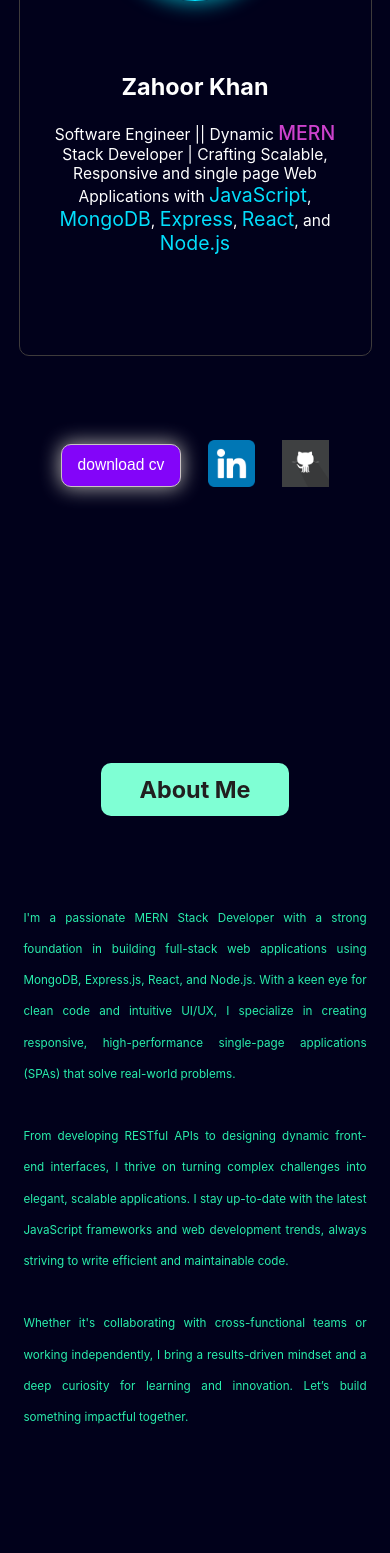
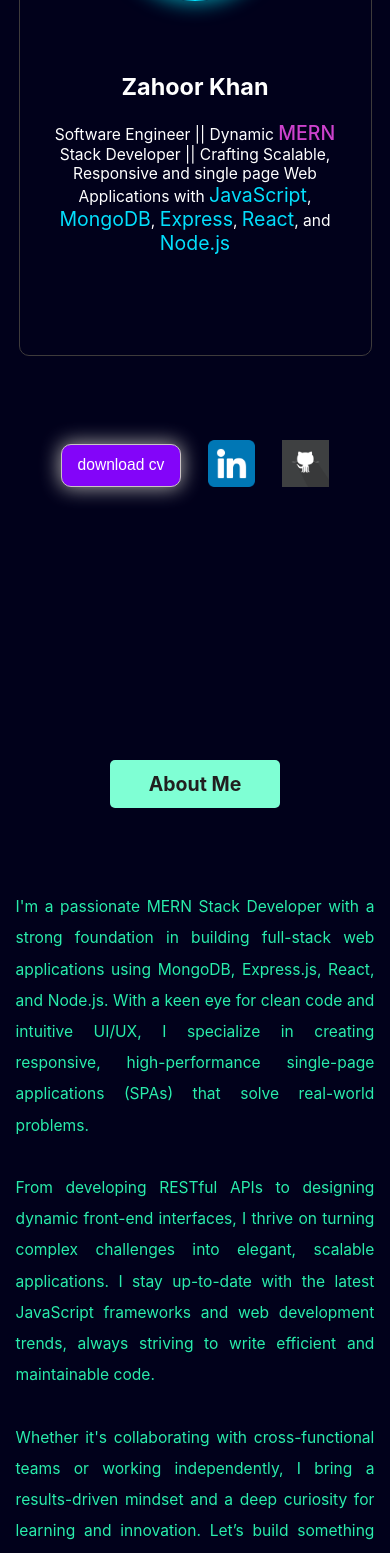
Before and after one commit to zahoor-khan178/personal-portfolio-website, a React (Create React App) app in the folder fornt-end/: page / in a window 390 px wide. Shown: the part 360-1913 px from the top of the page. Built offline with nearby package versions, Linux system fonts and the light colour scheme.

Commit message:
chang ing about and nav css

```diff
--- a/fornt-end/src/Css/about.css
+++ b/fornt-end/src/Css/about.css
@@ -89,7 +89,7 @@ padding-bottom: 2vh;
 
         color: rgb(33, 31, 31);
        padding: 2vw 10vw;
-       border-radius: 10px;
+       border-radius: 5px;
 
     }
 
@@ -217,13 +217,13 @@ font-size: 4vw;
     #about-heading{
 
         /* border: 2px solid green; */
-        font-size: 6vw;
+        font-size: 5vw;
         background-color: darkorchid;
         background-color: aquamarine;;
 
         color: rgb(33, 31, 31);
        padding: 3vw 10vw;
-       border-radius: 10px;
+       border-radius: 5px;
 
     }
 
@@ -231,8 +231,8 @@ font-size: 4vw;
 
         text-align: justify;
         /* border: 2px solid black; */
-        font-size: 3vw;
-        padding: 0 6vw;
+        font-size: 4vw;
+        padding: 0 4vw;
         line-height: 8vw;
         /* background-color: aqua; */
         /* color: white;
@@ -299,8 +299,8 @@ font-size: 4vw;
 
    .logo-div>img{
 
-        width: 15vw;
-        height: 15vw;
+        width: 25vw;
+        height: 25vw;
         object-fit: contain;
         /* box-shadow: 0 0 20px 2px green; */
         border: none;
@@ -338,7 +338,7 @@ font-size: 4vw;
     /* color: rgb(129, 37, 216); */
            border-radius: 10px;
         height: fit-content;
-        margin-top: 40vh;
+        margin-top: 20vh;
         display: flex;
         flex-direction: column;
         justify-content: center;
@@ -384,7 +384,7 @@ font-size: 4vw;
         grid-template-columns: repeat(2, 1fr);
         grid-template-rows: repeat(2, 1fr); */
     color: white;
-
+   margin-top: 10vh;
         row-gap: 5vh;
 }
 
@@ -458,7 +458,7 @@ font-size: 2vw;
    .logo-div>img{
 
         width: 10vw;
-        height: 15vh;
+        height: 10vw;
         object-fit: contain;
         /* box-shadow: 0 0 20px 2px green; */
         border: none;
--- a/fornt-end/src/Css/nav.css
+++ b/fornt-end/src/Css/nav.css
@@ -205,7 +205,7 @@
         /* background-color:rgb(0, 123, 140); */
      /* background-color:  rgb(0, 123, 140); */
 
-    height: 18vw;
+    height: 15vw;
   }
 
   #humbarger {
@@ -279,7 +279,7 @@
         /* background-color:rgb(0, 123, 140); */
      /* background-color:  rgb(0, 123, 140); */
 
-    height: 8vw;
+    height: 9vw;
   }
 
   #humbarger {
--- a/fornt-end/src/components/Image.container.js
+++ b/fornt-end/src/components/Image.container.js
@@ -28,7 +28,7 @@ const Image = () => {
             <div id='image-heading-description'>
                 <h2 id='image-heading'>Zahoor Khan</h2>
                 <p id='image-description'>Software Engineer ||
-Dynamic <span className='mern-span mern'>MERN</span> Stack Developer | Crafting Scalable, Responsive and single page Web Applications with <span className='mern-span'>JavaScript</span>, <span className='mern-span'>MongoDB</span>, <span className='mern-span'>Express</span>, <span className='mern-span'>React</span>, and <span className='mern-span'>Node.js</span></p>
+Dynamic <span className='mern-span mern'>MERN</span> Stack Developer || Crafting Scalable, Responsive and single page Web Applications with <span className='mern-span'>JavaScript</span>, <span className='mern-span'>MongoDB</span>, <span className='mern-span'>Express</span>, <span className='mern-span'>React</span>, and <span className='mern-span'>Node.js</span></p>
             </div>
 
 
```
